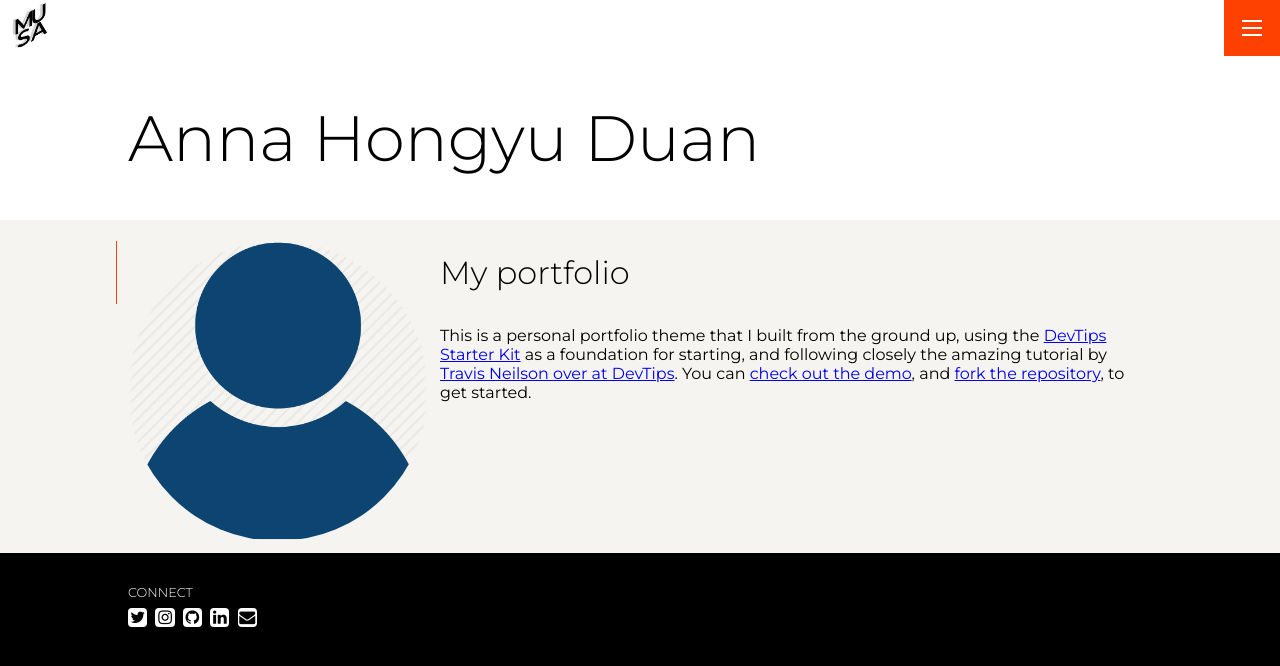
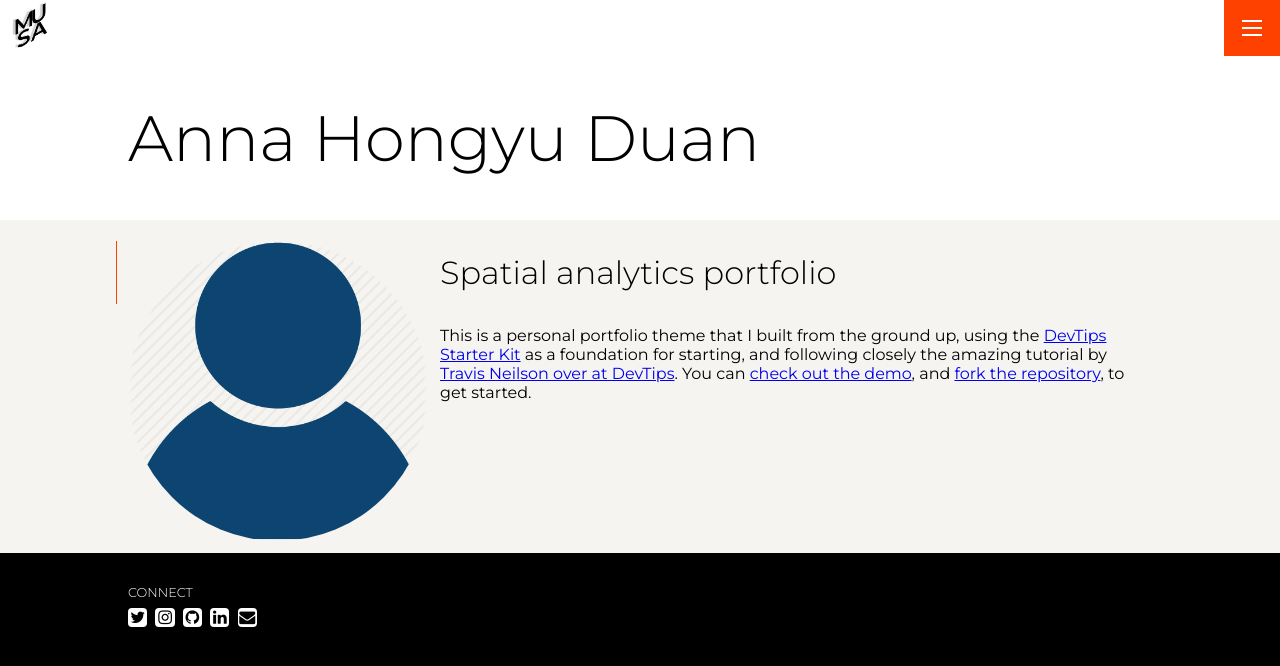
Before and after one commit to annaduan09/portfolio_2023, a Jekyll site: the page built from pages/about.md, in a window 1280 px wide. Shown: the top 666 px of the page. Built offline with Jekyll 4.4.1, drawn with Linux system fonts in a browser that asks for light colours.

Commit message:
Update about.md

```diff
--- a/pages/about.md
+++ b/pages/about.md
@@ -5,6 +5,6 @@ headshot: /assets/img/headshot.webp
 permalink: /about
 ---
 
-# My portfolio
+# Spatial analytics portfolio
 
 This is a personal portfolio theme that I built from the ground up, using the [DevTips Starter Kit](http://devtipsstarterkit.com/) as a foundation for starting, and following closely the amazing tutorial by [Travis Neilson over at DevTips](https://www.youtube.com/watch?v=T6jKLsxbFg4&list=PL0CB3OvPhDA_STygmp3sDenx3UpdOMk7P). You can [check out the demo](lenpaul.github.io/portfolio-jekyll-theme/), and [fork the repository](https://github.com/LeNPaul/portfolio-jekyll-theme/fork), to get started.
```
